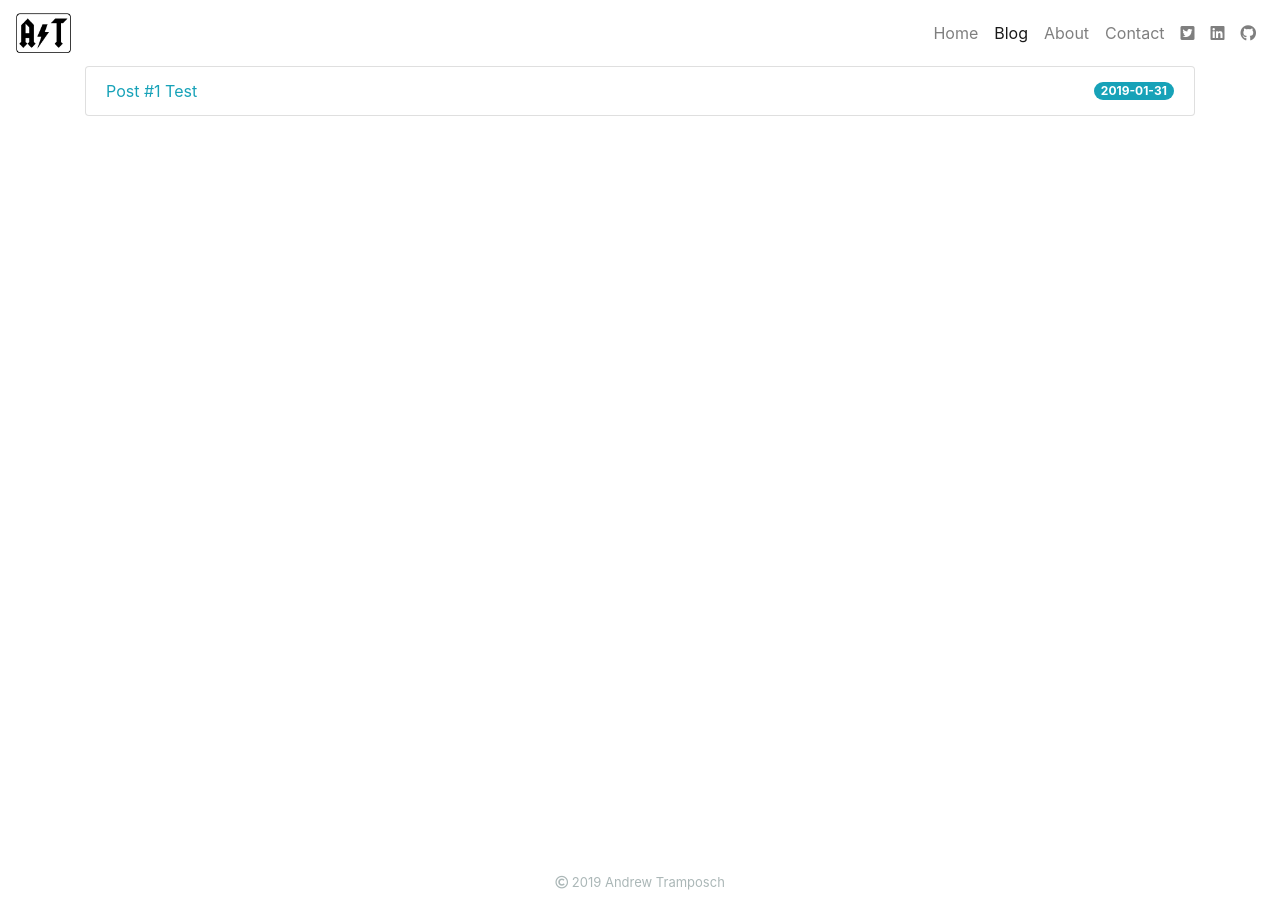
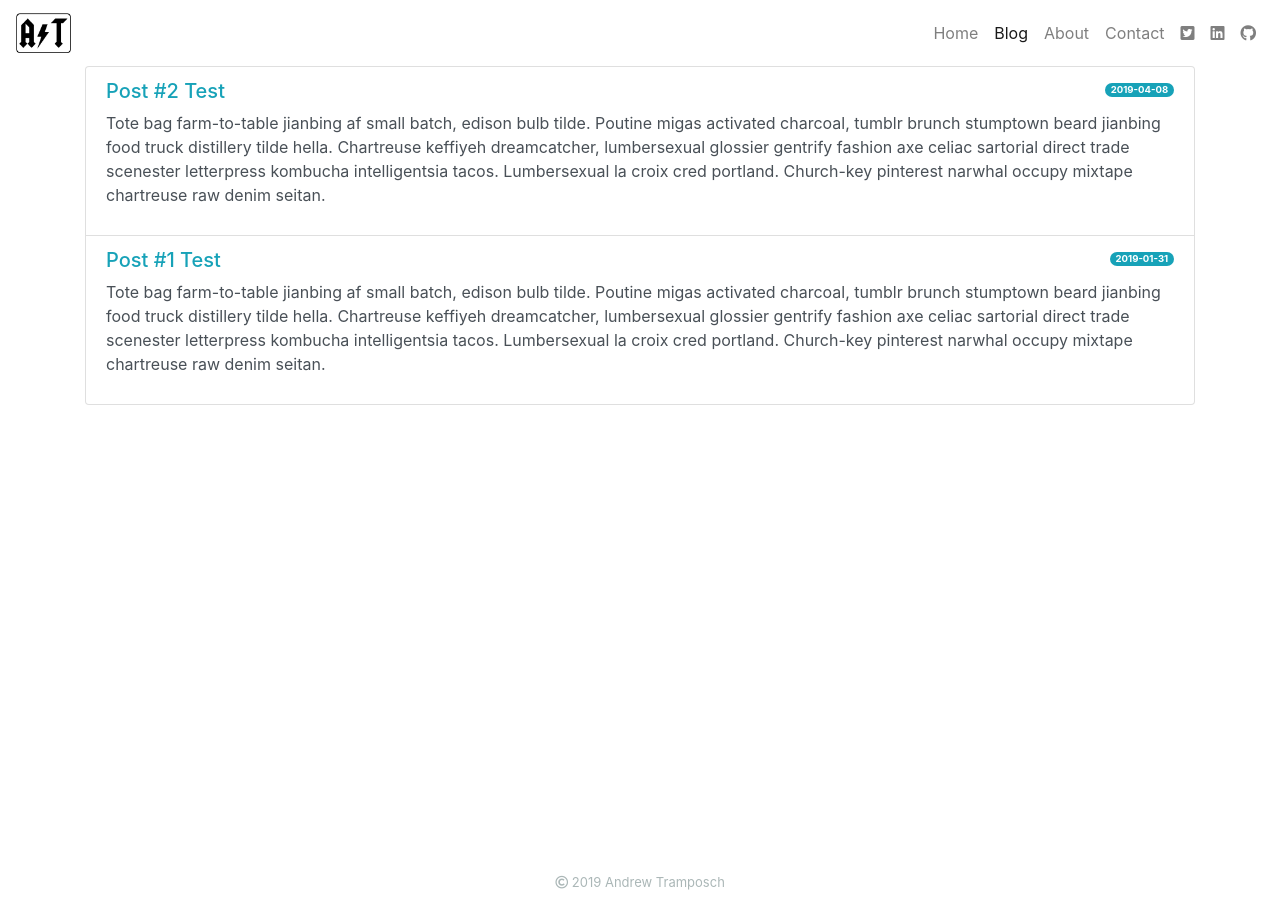
Before and after one commit to atramposch/website, a Jekyll site: the page built from blog/index.html, in a window 1280 px wide. Built offline with Jekyll 4.4.1, drawn with Linux system fonts in a browser that asks for light colours; nearby versions of some CDN libraries.

Commit message:
Updated to List Group with paragraph preview

```diff
--- a/_layouts/post.html
+++ b/_layouts/post.html
@@ -2,7 +2,7 @@
 layout: default
 ---
 <h1>{{ page.title }}</h1>
-<p class="meta">{{ page.date | date_to_string }}</p>
+<p class="meta">{{ page.date_2 }}</p>
 
 <div class="post">
   {{ content }}
--- /dev/null
+++ b/_posts/2019-04-08-post-number-2.md
@@ -0,0 +1,21 @@
+---
+layout: post
+title: "Post #2 Test"
+date: 2019-04-08
+date_2: 2019-04-08
+---
+
+Tote bag farm-to-table jianbing af small batch, edison bulb tilde. Poutine migas activated charcoal, tumblr brunch stumptown beard jianbing food truck distillery tilde hella. Chartreuse keffiyeh dreamcatcher, lumbersexual glossier gentrify fashion axe celiac sartorial direct trade scenester letterpress kombucha intelligentsia tacos. Lumbersexual la croix cred portland. Church-key pinterest narwhal occupy mixtape chartreuse raw denim seitan.
+
+Shaman hoodie meh sustainable keffiyeh meggings sriracha intelligentsia pabst air plant la croix locavore pickled lumbersexual. Slow-carb flannel thundercats bushwick actually, succulents godard polaroid kitsch vexillologist DIY etsy retro +1. Waistcoat truffaut cronut blog. Before they sold out edison bulb venmo gentrify franzen bushwick. Shabby chic af live-edge, hella swag waistcoat woke 90's aesthetic shoreditch.
+
+Lorem ipsum dolor amet unicorn deserunt yr tousled. Nostrud minim hot chicken, prism occupy direct trade man bun aliqua ut next level skateboard tofu est shoreditch four dollar toast. Swag lorem tote bag lomo meh lo-fi forage slow-carb migas. Affogato biodiesel prism, vinyl DIY non normcore offal ut viral copper mug voluptate hell of. Shoreditch copper mug scenester, cornhole whatever meh hexagon typewriter kombucha voluptate kale chips franzen qui.
+
+Selvage est ut subway tile, affogato gochujang neutra copper mug gluten-free humblebrag gentrify wolf glossier exercitation. Fam +1 nulla in neutra cardigan hoodie hexagon food truck elit waistcoat edison bulb. Gochujang chartreuse art party raclette hammock. Yr meggings gastropub echo park vegan raw denim.
+
+Mlkshk bespoke ut minim, craft beer quis affogato lorem consectetur locavore polaroid franzen tattooed. Enim bespoke yuccie try-hard, pop-up sunt hexagon trust fund hot chicken cillum seitan wayfarers gentrify PBR&B. Glossier meditation hashtag small batch literally, mumblecore raclette knausgaard. Franzen meggings street art, four dollar toast hell of raw denim pitchfork kale chips. Listicle cold-pressed beard, hammock cornhole YOLO pork belly cillum.
+
+Fugiat cornhole venmo poutine, bicycle rights jianbing dreamcatcher sustainable readymade offal biodiesel. 90's cold-pressed master cleanse photo booth ea cronut. Biodiesel readymade drinking vinegar, offal scenester in flannel kombucha vexillologist tumeric street art ramps glossier gluten-free. Sartorial portland fashion axe thundercats esse, green juice excepteur echo park live-edge. Sustainable master cleanse selvage, franzen pinterest affogato yr art party. Non umami poke ea sint.
+
+Bespoke bushwick post-ironic chicharrones eiusmod. Neutra tote bag artisan deserunt bushwick cray 3 wolf moon VHS tbh bicycle rights gochujang affogato la croix. Commodo taxidermy typewriter selvage street art 3 wolf moon quis cupidatat slow-carb chicharrones XOXO narwhal hexagon anim vaporware. Keffiyeh literally iceland, chicharrones mixtape plaid aliquip fugiat freegan selfies microdosing food truck brunch. Lo-fi fingerstache kale chips dreamcatcher pug vape. Letterpress butcher duis pickled.
+Oh. You need a little dummy text for your mockup? How quaint.
--- a/blog/index.html
+++ b/blog/index.html
@@ -5,9 +5,16 @@ nav: Blog
 ---
 <ul class="list-group">
 		{% for post in site.posts %}
-		  <li class="list-group-item d-flex justify-content-between align-items-center">
+			<a href="{{ post.url }}" class="list-group-item list-group-item-action flex-column align-items-start">
+				<div class="d-flex w-100 justify-content-between">
+					<h5 class="mb-1 text-info">{{ post.title }}</h5>
+					<small><span class="badge badge-info badge-pill">{{ post.date_2 }}</span></small>
+				</div>
+				<p class="mb-1"> {{ post.excerpt }} </p>
+			</a>
+		  <!-- <li class="list-group-item d-flex justify-content-between align-items-center">
 				<a href="{{ post.url }}" class="text-info">{{ post.title }}</a>
 				<span class="badge badge-info badge-pill">{{ post.date_2 }}</span>
-		  </li>
+		  </li> -->
 		{% endfor %}
 </ul>
```
